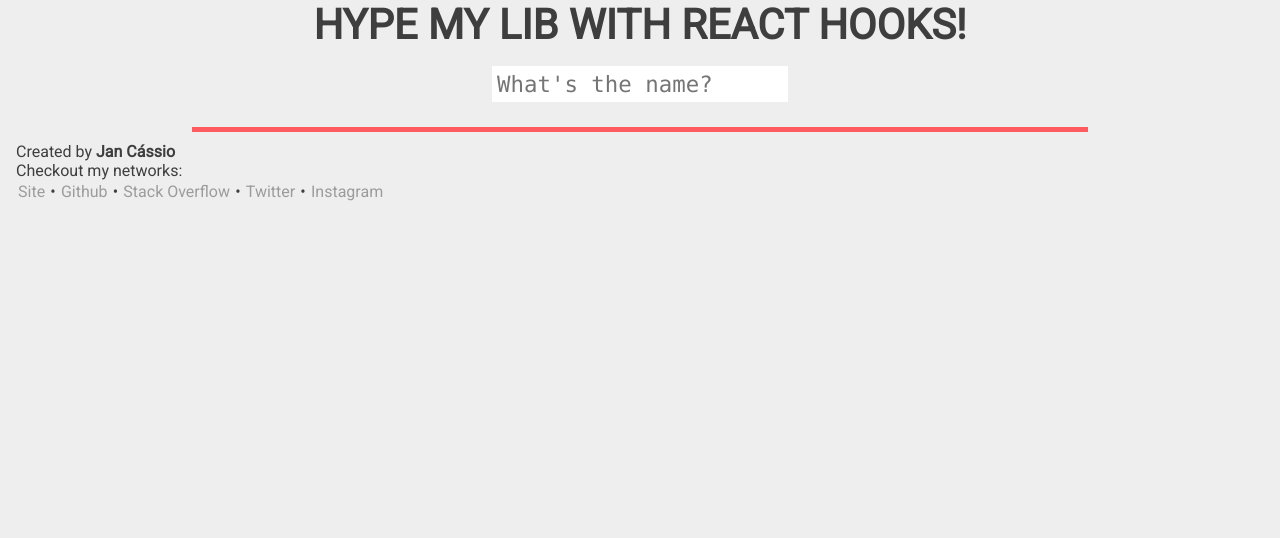
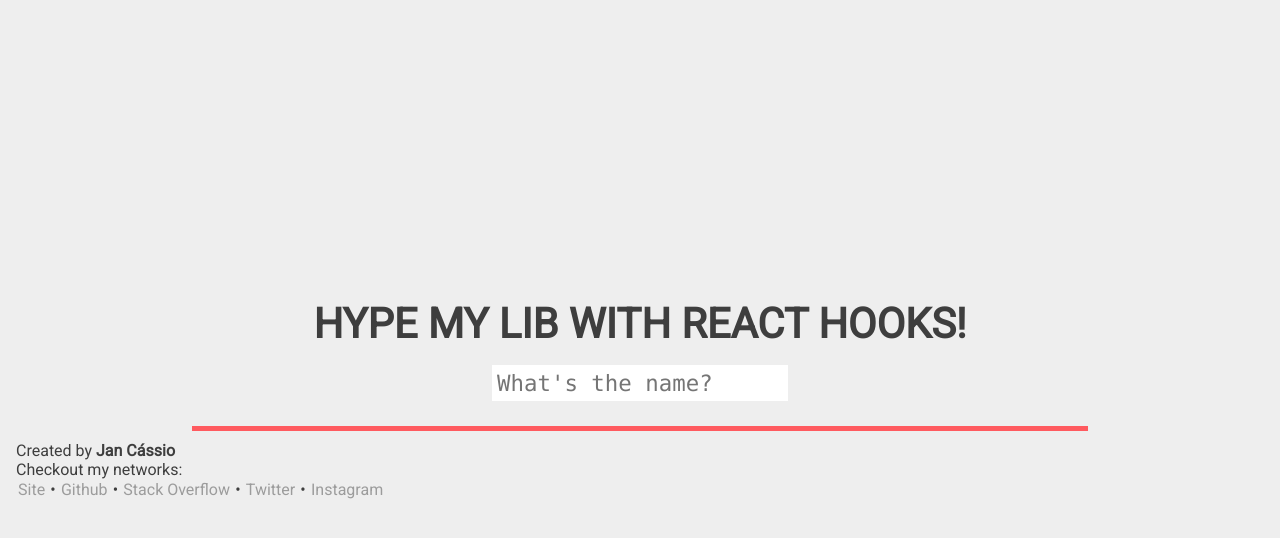
Before and after one commit to jancassio/hookshype, a React (Create React App) app: page / in a window 1280 px wide. Shown: the top 538 px of the page. Built offline with nearby package versions, Linux system fonts and the light colour scheme.

Commit message:
fixed grid height

```diff
--- a/src/App.css
+++ b/src/App.css
@@ -5,7 +5,12 @@
   justify-content: center;
   align-items: center;
   max-width: 100%;
-  height: auto;
+  min-height: 100%;
+}
+
+.App > * {
+  flex: 0 0 auto;
+  overflow: scroll;
 }
 
 .App h2 span {
```
